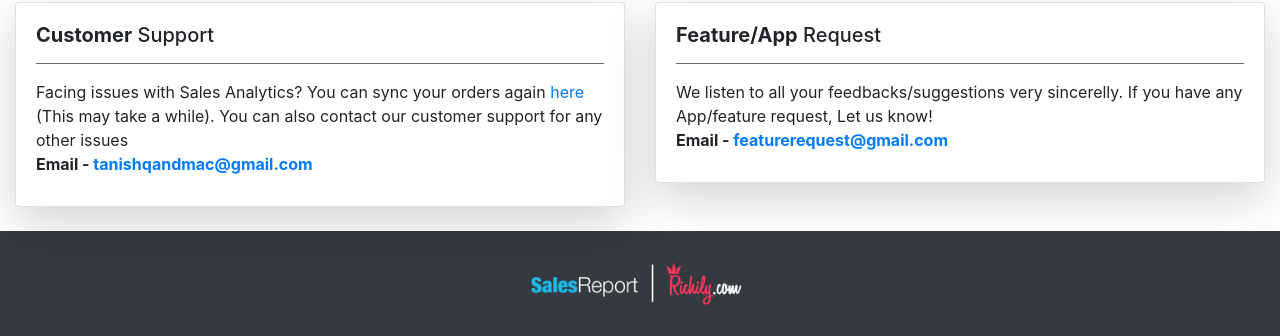
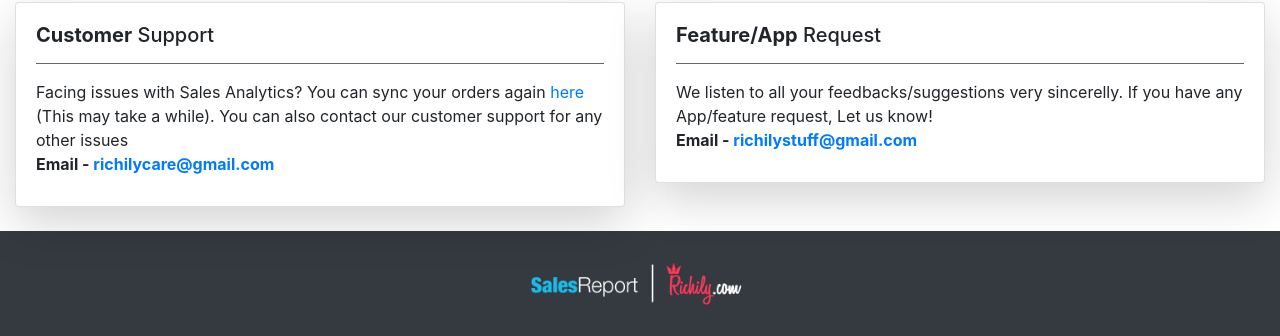
Before and after one commit to tanishqandmac/Sales-Volume-Analytics, a Django app: template core/templates/core/report.html in a window 1280 px wide. Shown: the part 738-1074 px from the top of the page. Run offline with Django 3.2, Linux system fonts and the light colour scheme; the template is opened without the code that fills it, so the values that code supplies are empty; parts of the project's set-up code (start-up, migrations or seed data) failed here and were passed over; some libraries are stand-ins or nearby versions.

Commit message:
Email Updated

```diff
--- a/core/templates/core/report.html
+++ b/core/templates/core/report.html
@@ -99,7 +99,7 @@
         <div class="card shadow-lg">
           <div class="card-body">
             <h5 class="card-title"><strong>Customer</strong> Support</h5><hr class="bg-secondary">
-            <p class="card-text">Facing issues with Sales Analytics? You can sync your orders again <a href = "{% url 'core:syncpage' %}">here</a> (This may take a while). You can also contact our customer support for any other issues<br> <strong class = "text-center">Email - <a href="mailto:tanishqandmac@gmail.com" target="_top">tanishqandmac@gmail.com</a></strong></p>
+            <p class="card-text">Facing issues with Sales Analytics? You can sync your orders again <a href = "{% url 'core:syncpage' %}">here</a> (This may take a while). You can also contact our customer support for any other issues<br> <strong class = "text-center">Email - <a href="mailto:richilycare@gmail.com" target="_top">richilycare@gmail.com</a></strong></p>
           </div>
         </div>
       </div>
@@ -108,7 +108,7 @@
         <div class="card shadow-lg">
           <div class="card-body">
             <h5 class="card-title"><strong>Feature/App</strong> Request</h5><hr class="bg-secondary">
-            <p class="card-text">We listen to all your feedbacks/suggestions very sincerelly. If you have any App/feature request, Let us know!<br><strong class = "text-center">Email - <a href="mailto:featurerequest@gmail.com" target="_top">featurerequest@gmail.com</a></strong></p>
+            <p class="card-text">We listen to all your feedbacks/suggestions very sincerelly. If you have any App/feature request, Let us know!<br><strong class = "text-center">Email - <a href="mailto:richilystuff@gmail.com" target="_top">richilystuff@gmail.com</a></strong></p>
 
           </div>
         </div>
```
